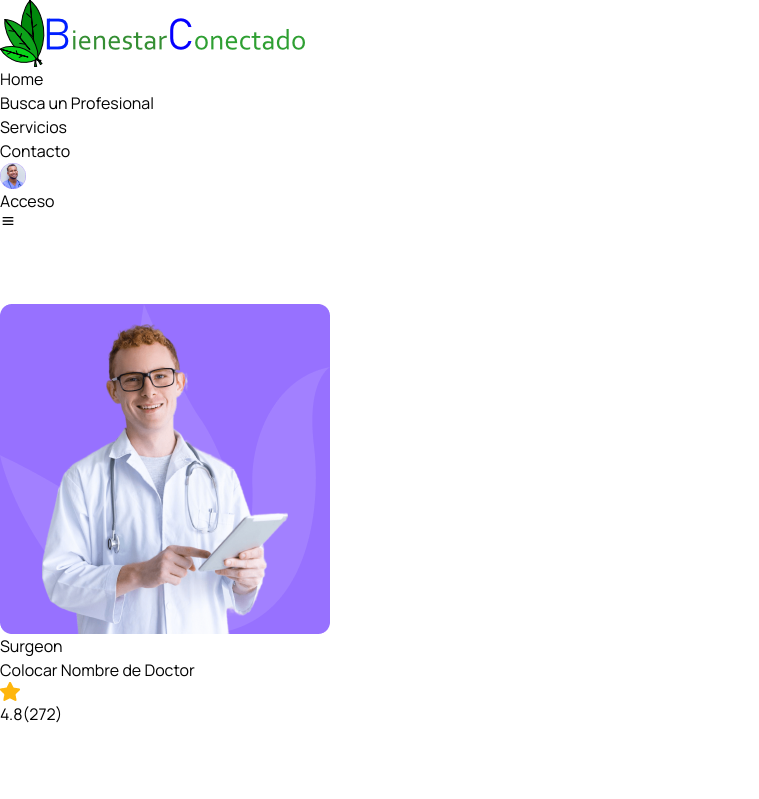
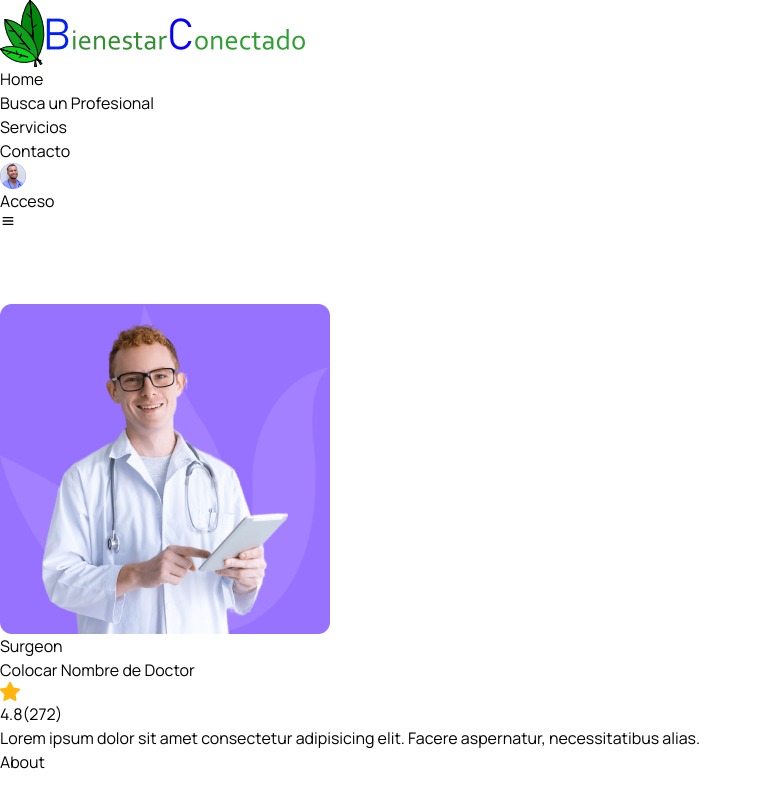
Before and after one commit to agt1984/atencionPsicologica, a React (Vite) app in the folder frontend/: page /doctors/1 in a window 1280 px wide. Shown: the top 799 px of the page, without its empty margins (0-759 px from the left). Built offline with nearby package versions, Linux system fonts and the light colour scheme; the HTML template or start-up script is replaced by a standard one.

Commit message:
doctor details modified

```diff
--- a/frontend/src/pages/Doctors/DoctorDetails.jsx
+++ b/frontend/src/pages/Doctors/DoctorDetails.jsx
@@ -4,12 +4,12 @@ import starIcon from "../../assets/images/Star.png";
 
 const DoctorDetails = () => {
   return (
-    <section className='mb-10'>
+    <section>
       <div className="max-w-[1170px] px-5 mx-auto">
         <div className="grid md:grid-cols-3 gap-[50px]">
           <div className="md:col-span-2">
             <div className="flex items-center gap-5">
-              <figure className='m-w-[200px] max-h-[200px]'>
+              <figure className='max-w-[200px] max-h-[200px]'>
                 <img src={doctorImg} alt="" className='w-full'/>
               </figure>
 
@@ -25,8 +25,18 @@ const DoctorDetails = () => {
                   </span>
                 </div>
 
+                  <p className='text__para text-[14px] leading-6 md:text-[14px] lg:max-w-[390px]'>
+                    Lorem ipsum dolor sit amet consectetur adipisicing elit. Facere aspernatur, necessitatibus alias.
+                  </p>
 
               </div>
+
+            </div>
+
+            <div className='mt-[50px] border-b border-solid border-[#0066ff34]'>
+              <button className={`py-2 px-5 mr-5 text-[16px] leading-7 text-headingColor font-semibold`}>
+                About
+              </button>
             </div>
           </div>
 
```
